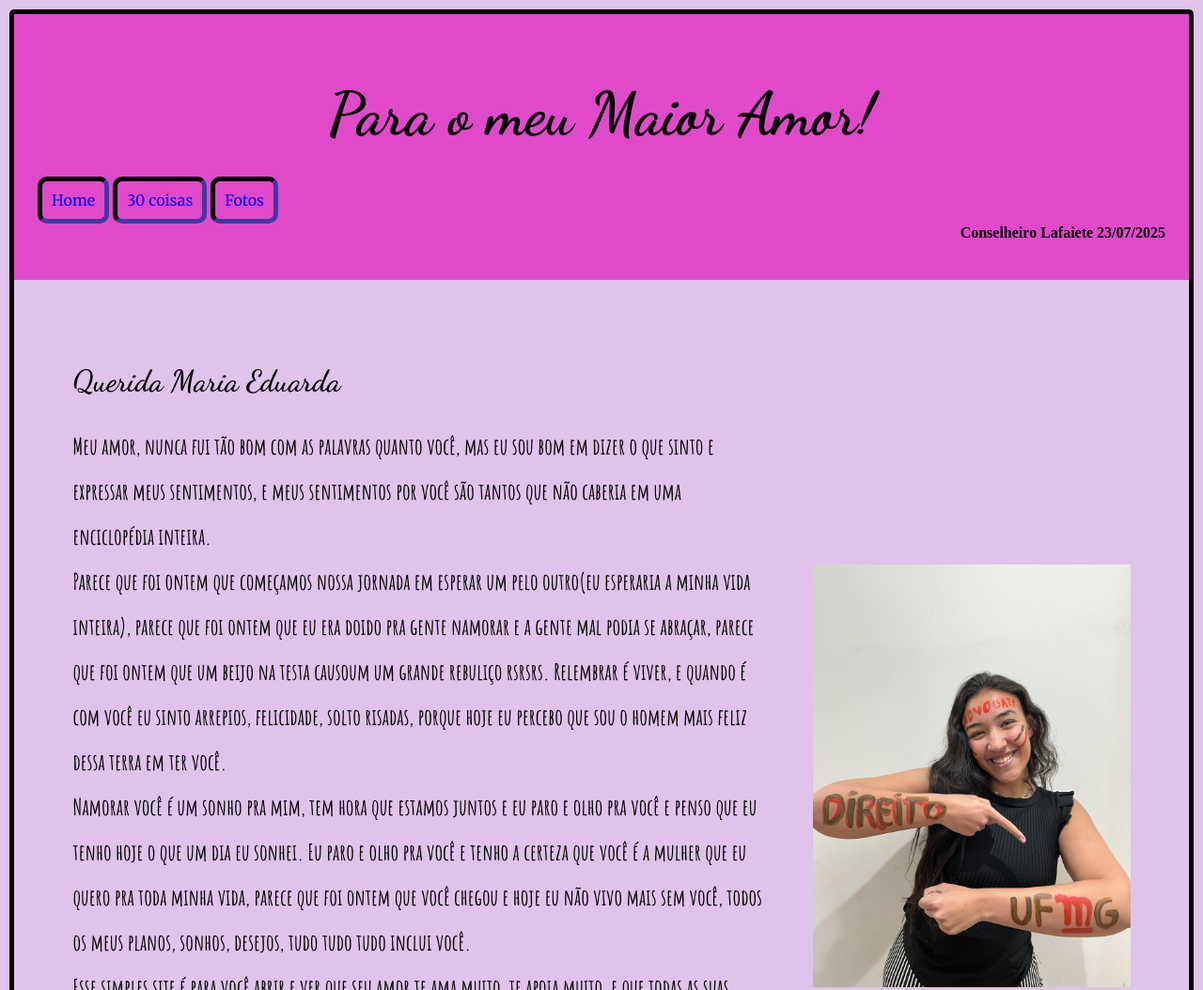
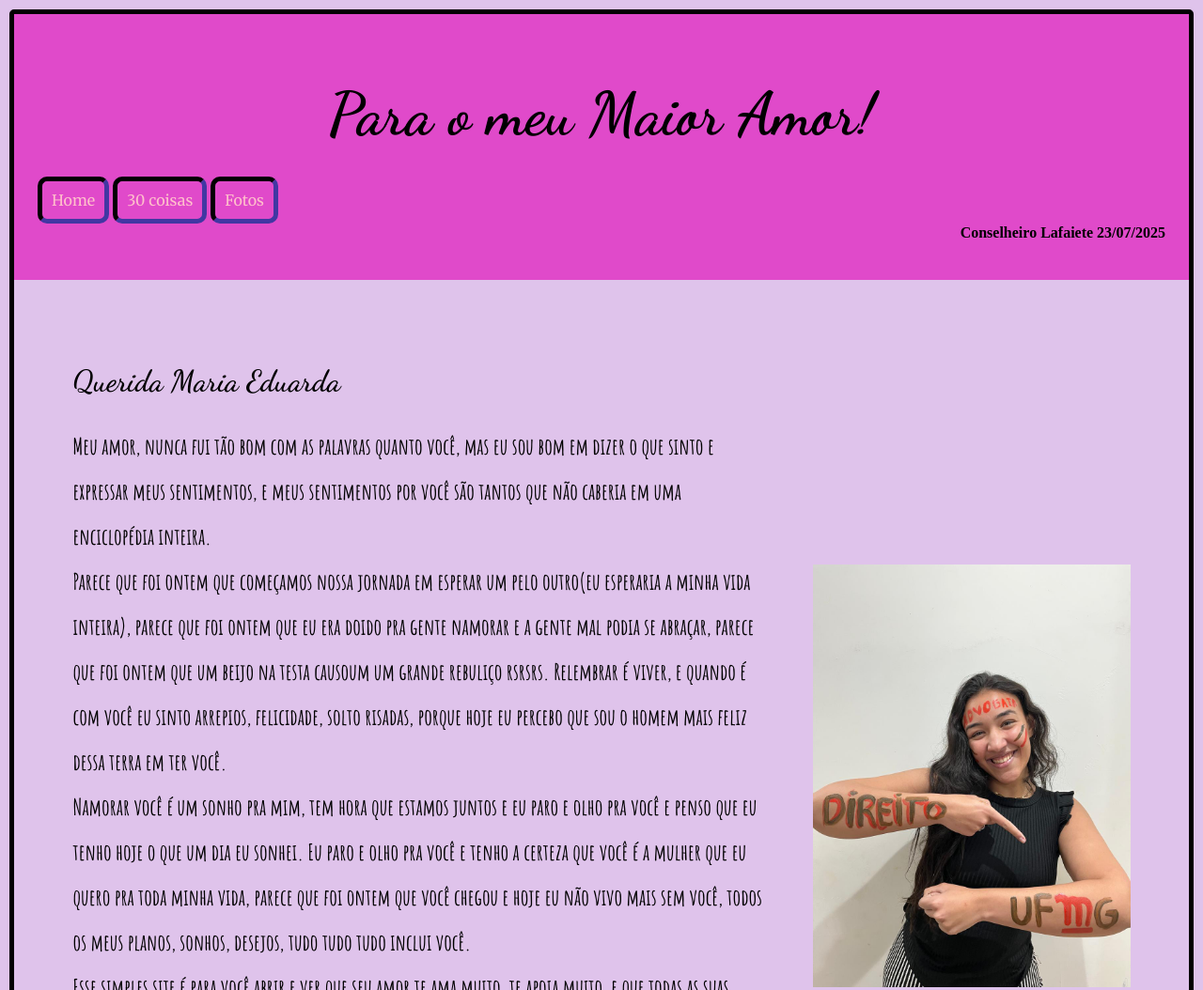
Before and after one commit to IuriWise/SiteParab-ns, a plain HTML site: page scripts/index.html in a window 1280 px wide. Shown: the top 1054 px of the page at 94% size. Drawn offline with Linux system fonts and the light colour scheme.

Commit message:
atualizacao final

```diff
--- a/styles/style.css
+++ b/styles/style.css
@@ -25,7 +25,8 @@ body{
     /*border: 5px solid black;*/
 }
 .botao{
-    text-decoration: #D5BADE;
+    text-decoration: none ;
+    color: pink;
     font-family: "Merriweather", serif;
     font-size: 1rem;
     padding: 0.625rem;
@@ -94,7 +95,6 @@ body{
 .apresentacao__fotos--sequencia{
     display: flex;
     justify-content: space-evenly;
-    border: 5px inset black;
 }
 .apresentacao__fotos--sequencia--foto1{
     width: 20%;
```
